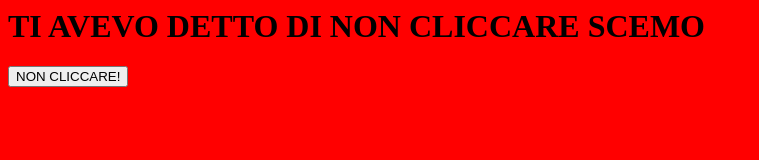
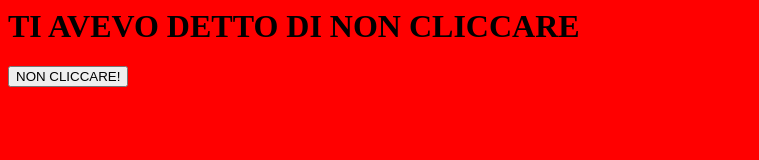
Before and after one commit to Santambrogio-Lorenzo/20224AITrainingJS, a plain HTML site: page es1.html in a window 1280 px wide. Both pictures are taken after a click on the button "NON CLICCARE!". Shown: the whole page, without its empty margins (0-759 px from the left). Drawn offline with Linux system fonts and the light colour scheme.

Commit message:
refactor es1.html

```diff
--- a/es1.html
+++ b/es1.html
@@ -9,7 +9,7 @@
     </div>
     <!------------------------------------>
     <div id="angry">
-      <h1 id="h1angry">TI AVEVO DETTO DI NON CLICCARE SCEMO</h1>
+      <h1 id="h1angry">TI AVEVO DETTO DI NON CLICCARE</h1>
     </div>
     <!------------------------------------>
     <button id="btn1">NON CLICCARE!</button>
```
